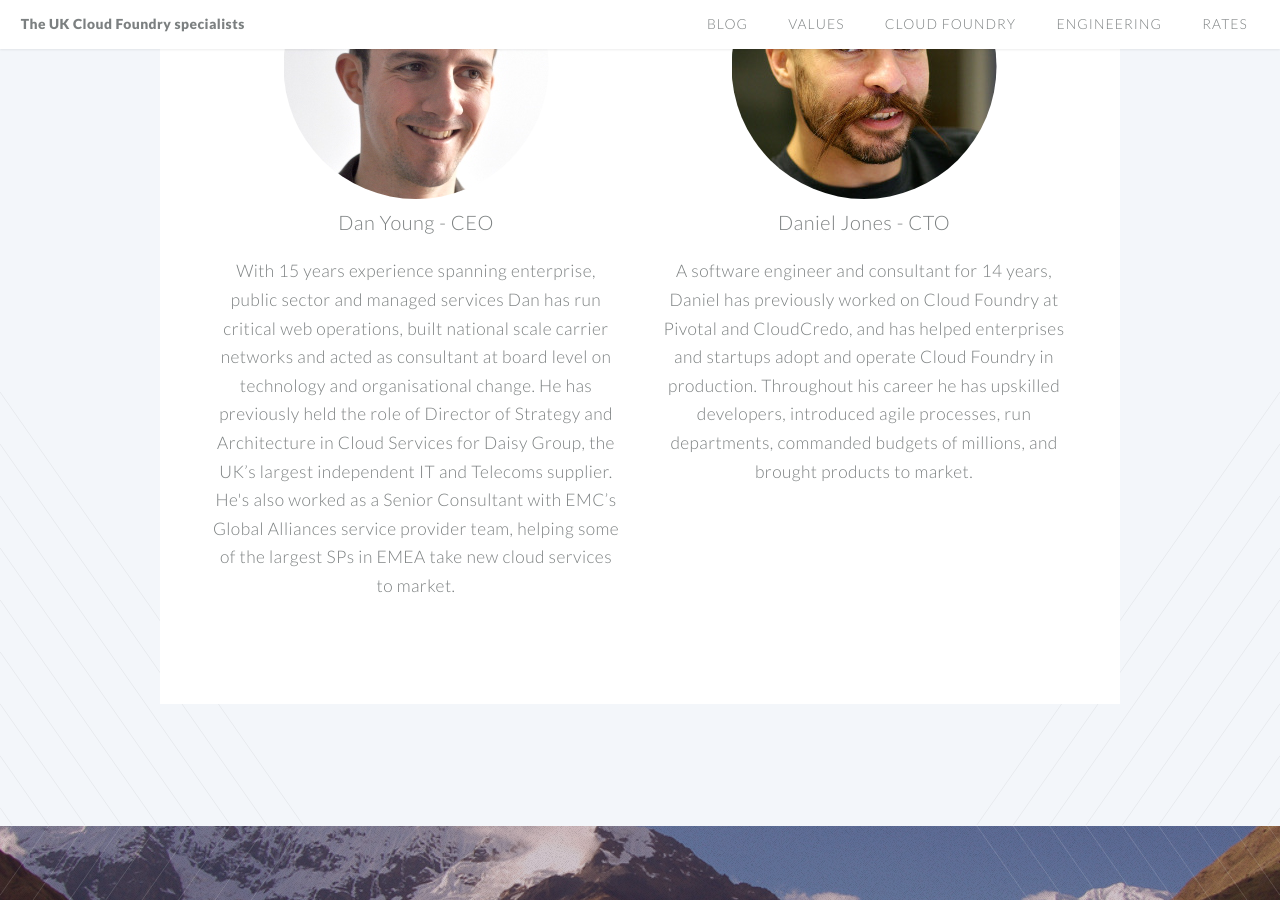
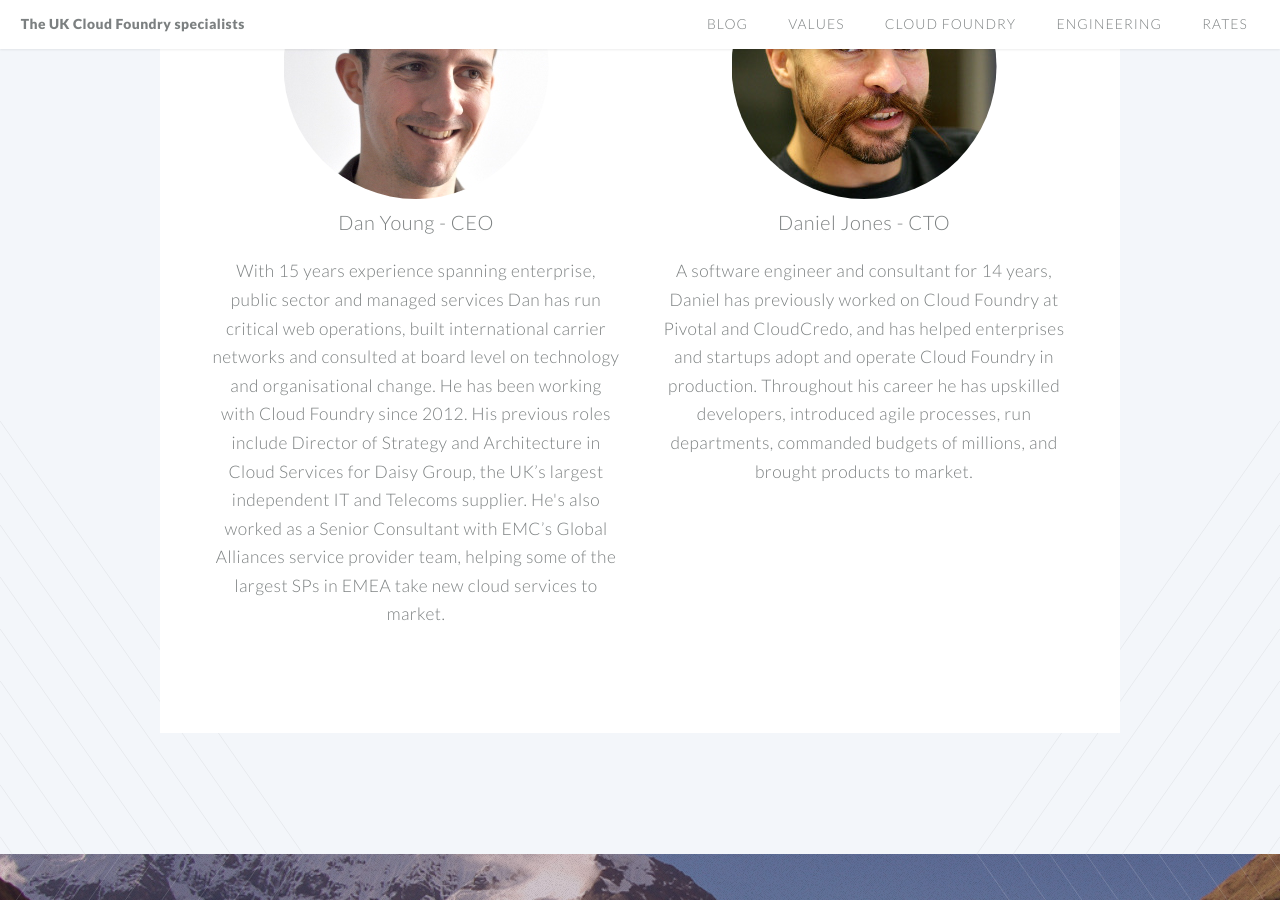
Before and after one commit to DanielJonesEB/engineerbetter.com, a Jekyll site: the page built from index.html, in a window 1280 px wide and 900 px high, scrolled down 1528 px. Built offline with Jekyll 4.4.1, drawn with Linux system fonts in a browser that asks for light colours.

Commit message:
add more detail on Dan's Cloud Foundry history

```diff
--- a/index.html
+++ b/index.html
@@ -41,9 +41,9 @@ layout: landing-page
 										<h3>Dan Young - CEO</h3>
 									</header>
 									<p>With 15 years experience spanning enterprise, public sector and managed services
-										Dan has run critical web operations, built national scale	carrier networks and
-										acted as consultant at board level on technology and organisational change.
-										He has previously held the role of Director of Strategy and Architecture in Cloud
+										Dan has run critical web operations, built international	carrier networks and
+										consulted at board level on technology and organisational change. He has been working
+										with Cloud Foundry since 2012. His previous roles include Director of Strategy and Architecture in Cloud
 										Services for Daisy Group, the UK’s largest independent IT and Telecoms supplier.
 										He's also worked as a Senior Consultant with EMC’s Global Alliances service provider
 										team, helping some of the largest SPs in EMEA take new cloud services to market.
```
